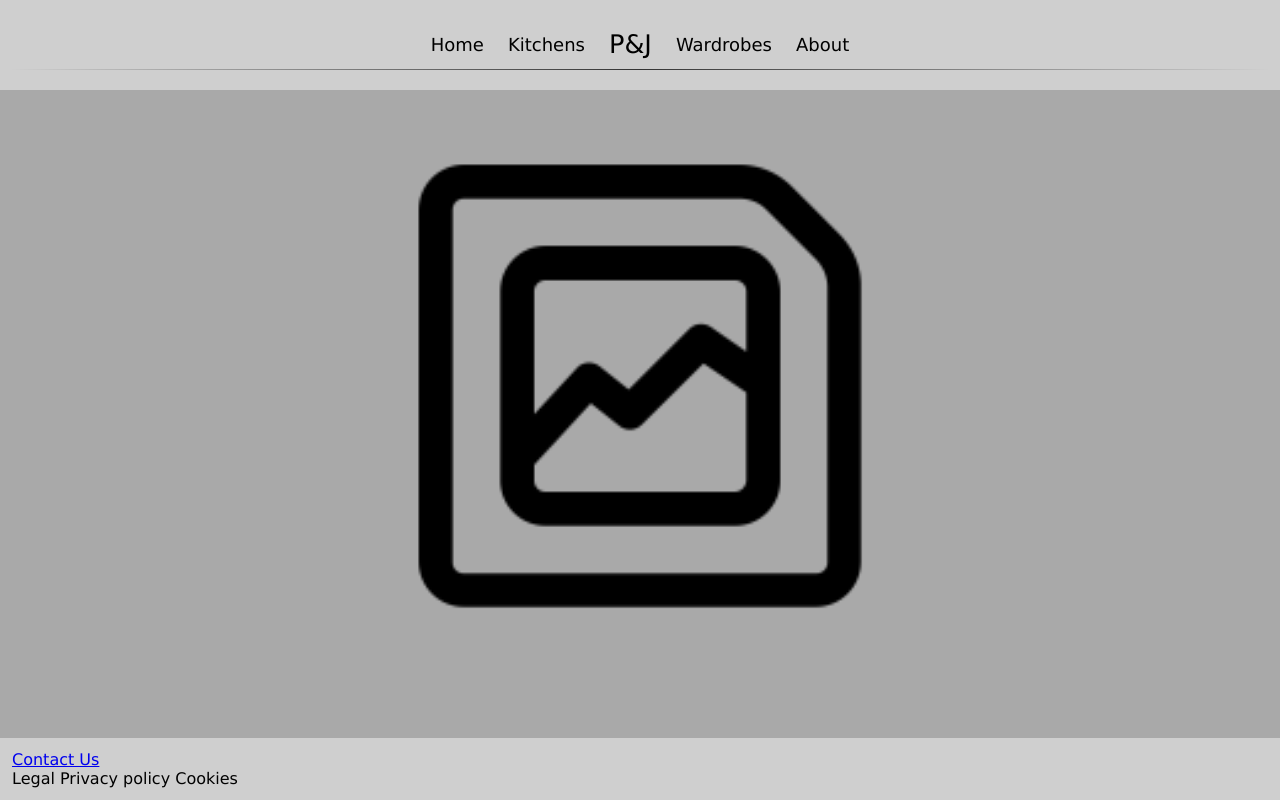
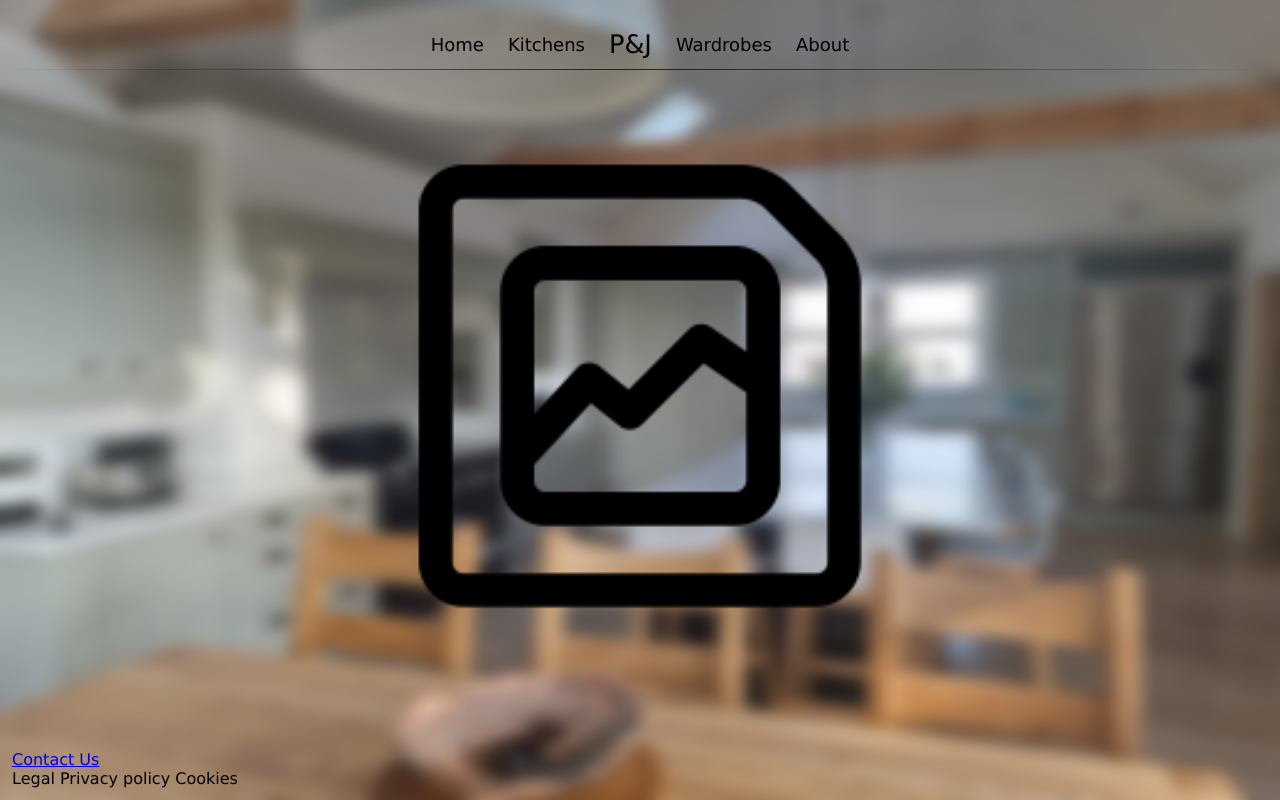
Before and after one commit to Orbitz4k/Kitchen_Website, a PHP site: page / in a window 1280 px wide. Run offline with PHP 8.4, Linux system fonts and the light colour scheme.

Commit message:
added images

```diff
--- a/public/css/stylesheet.css
+++ b/public/css/stylesheet.css
@@ -4,6 +4,10 @@
 	border: none;
 	box-sizing: border-box;
 	font-family: Verdana, serif;
+	background-image: url('/public/images/blur.png');
+	background-repeat: no-repeat;
+	background-attachment: fixed;
+	background-size: 100% 100%;
 }
 
 /*header stuff*/
--- a/public/index.html
+++ b/public/index.html
@@ -8,7 +8,7 @@
     <link rel="stylesheet" href="css/stylesheet.css">
 </head>
 
-<body style="background-color: darkgray">
+<body style="background-image:url('images/blur.png') ">
     <header>
         <div class="header">
             <div class="header-right">
```
Also changed, not shown: public/images/blur.png (added).
